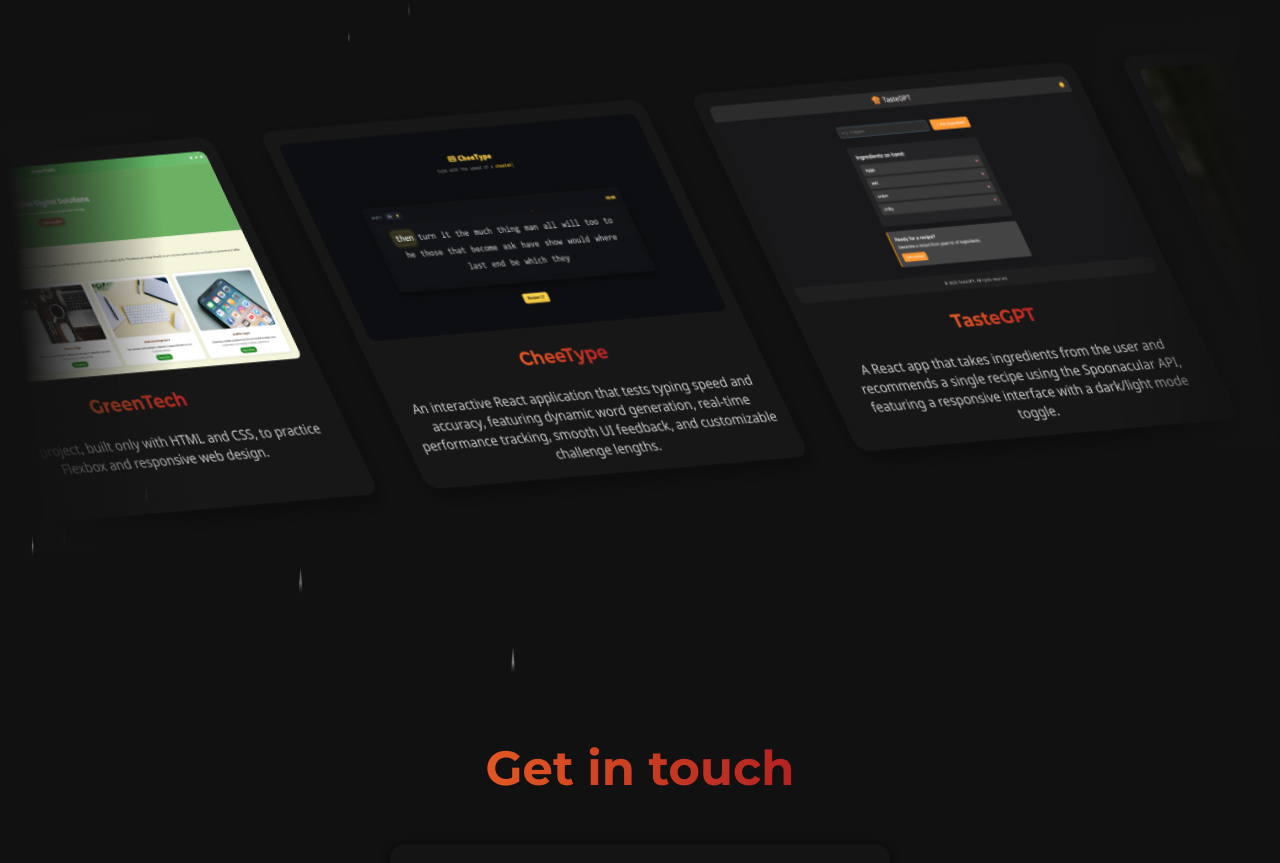
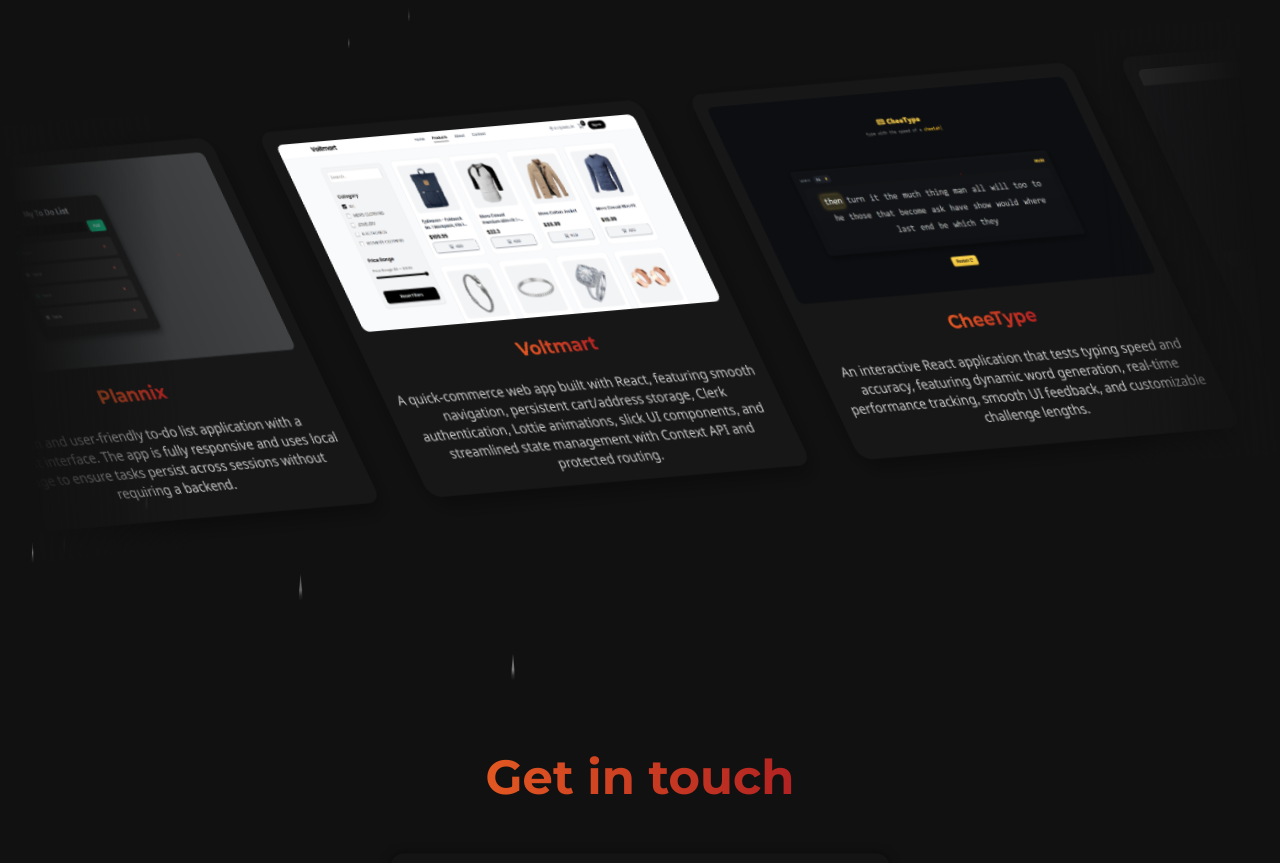
Before and after one commit to Pranjal-Sahu21/portfolio-website, a React (Vite) app: page / in a window 1280 px wide. Shown: the part 2620-3483 px from the top of the page. Built offline with nearby package versions, Linux system fonts and the light colour scheme.

Commit message:
Added Voltmart to projects and removed Greentech

```diff
--- a/src/Projects.jsx
+++ b/src/Projects.jsx
@@ -1,7 +1,8 @@
 import "./style.css";
 import { motion, useInView } from "framer-motion";
-import {useRef} from "react";
+import { useRef } from "react";
 
+import voltMart from "../assets/voltmart.png";
 import cheeType from "../assets/cheetype.png";
 import tasteGpt from "../assets/tastegpt.png";
 import skyLune from "../assets/skylune.png";
@@ -12,6 +13,12 @@ export default function Projects() {
   const ref = useRef(null);
   const isInView = useInView(ref, { once: true, amount: 0.3 });
   const projects = [
+    {
+      title: "Voltmart",
+      img: voltMart,
+      link: "https://voltmart.netlify.app/",
+      desc: "A quick-commerce web app built with React, featuring smooth navigation, persistent cart/address storage, Clerk authentication, Lottie animations, slick UI components, and streamlined state management with Context API and protected routing.",
+    },
     {
       title: "CheeType",
       img: cheeType,
@@ -35,12 +42,6 @@ export default function Projects() {
       img: plannix,
       link: "https://plannix.netlify.app/",
       desc: "A clean and user-friendly to-do list application with a minimalist interface. The app is fully responsive and uses local storage to ensure tasks persist across sessions without requiring a backend.",
-    },
-    {
-      title: "GreenTech",
-      img: greenTech,
-      link: "https://greentechnologies.netlify.app/",
-      desc: "My first project, built only with HTML and CSS, to practice Flexbox and responsive web design.",
     },
   ];
 
```
Also changed, not shown: assets/voltmart.png (added).
